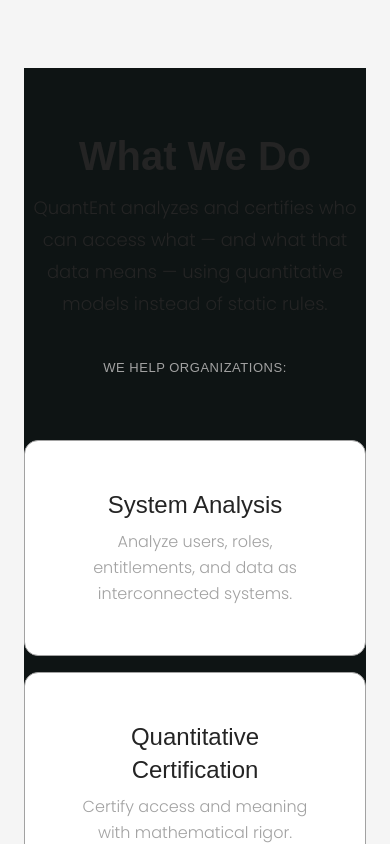
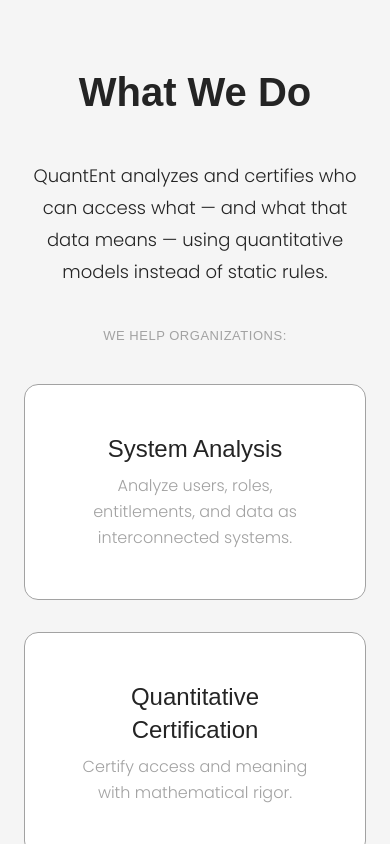
Before and after one commit to quantent-web/quantent-web, a Next.js app: page / in a window 390 px wide. Shown: the part 880-1724 px from the top of the page. Built offline with nearby package versions, Linux system fonts and the light colour scheme; a web font is replaced by a local one.

Commit message:
Expand pinned stack test into multi-step and card substeps

```diff
--- a/app/home-page-client.tsx
+++ b/app/home-page-client.tsx
@@ -19,6 +19,16 @@ type NavItem = { label: string; href: `#${string}` };
 type CardItem = {
   title: string;
   text: string;
+};
+
+type ContentSection = {
+  id: string;
+  title: string;
+  description: string;
+  kicker: string;
+  note: string;
+  cards: CardItem[];
+  inverted?: boolean;
 };
 
 const whatWeDoCards: CardItem[] = [
@@ -59,23 +69,44 @@ const dataCleaningCards: CardItem[] = [
   },
 ];
 
-function WhatWeDoContent({ sectionId, keyPrefix }: { sectionId: string; keyPrefix: string }) {
+const contentSections: ContentSection[] = [
+  {
+    id: 'what-we-do',
+    title: 'What We Do',
+    description:
+      'QuantEnt analyzes and certifies who can access what — and what that data means — using quantitative models instead of static rules.',
+    kicker: 'We help organizations:',
+    note:
+      'QuantEnt is built for complex, regulated environments where correctness, scale, and evolution matter.',
+    cards: whatWeDoCards,
+  },
+  {
+    id: 'what-we-do-inverted',
+    title: 'Data Cleaning, Categorizing, and Governance',
+    description:
+      'QuantEnt structures and governs enterprise data so every dataset is clean, categorized, and controlled with transparent policies.',
+    kicker: 'Entitlement And User Analysis:',
+    note:
+      'QuantEnt provides end-to-end governance for high-volume, high-impact enterprise data ecosystems.',
+    cards: dataCleaningCards,
+    inverted: true,
+  },
+];
+
+function ContentSectionLayout({ section, sectionId, keyPrefix }: { section: ContentSection; sectionId: string; keyPrefix: string }) {
   return (
-    <div className="what-we-do-layout">
-      <div className="what-we-do-left">
-        <h2 className="section-title">What We Do</h2>
+    <div className={`what-we-do-layout ${section.inverted ? 'what-we-do-layout--inverted' : ''}`}>
+      <div className={`what-we-do-left ${section.inverted ? 'what-we-do-left--description' : ''}`}>
+        <h2 className="section-title">{section.title}</h2>
 
-        <p className="section-lead">
-          QuantEnt analyzes and certifies who can access what — and what that data
-          means — using quantitative models instead of static rules.
-        </p>
+        <p className="section-lead">{section.description}</p>
       </div>
 
       <div className="what-we-do-right">
-        <p className="section-kicker">We help organizations:</p>
+        <p className="section-kicker">{section.kicker}</p>
 
         <MagicBentoGrid variant="4" sectionId={sectionId}>
-          {whatWeDoCards.map((card) => (
+          {section.cards.map((card) => (
             <div className="card" key={`${keyPrefix}-${card.title}`}>
               <h4 className="card-title">{card.title}</h4>
               <p className="card-text">{card.text}</p>
@@ -83,43 +114,7 @@ function WhatWeDoContent({ sectionId, keyPrefix }: { sectionId: string; keyPrefi
           ))}
         </MagicBentoGrid>
 
-        <p className="section-note">
-          QuantEnt is built for complex, regulated environments where correctness,
-          scale, and evolution matter.
-        </p>
-      </div>
-    </div>
-  );
-}
-
-function DataCleaningContent({ sectionId, keyPrefix }: { sectionId: string; keyPrefix: string }) {
-  return (
-    <div className="what-we-do-layout what-we-do-layout--inverted">
-      <div className="what-we-do-left what-we-do-left--description">
-        <h2 className="section-title">Data Cleaning, Categorizing, and Governance</h2>
-
-        <p className="section-lead">
-          QuantEnt structures and governs enterprise data so every dataset is clean,
-          categorized, and controlled with transparent policies.
-        </p>
-      </div>
-
-      <div className="what-we-do-right">
-        <p className="section-kicker">Entitlement And User Analysis:</p>
-
-        <MagicBentoGrid variant="4" sectionId={sectionId}>
-          {dataCleaningCards.map((card) => (
-            <div className="card" key={`${keyPrefix}-${card.title}`}>
-              <h4 className="card-title">{card.title}</h4>
-              <p className="card-text">{card.text}</p>
-            </div>
-          ))}
-        </MagicBentoGrid>
-
-        <p className="section-note">
-          QuantEnt provides end-to-end governance for high-volume, high-impact
-          enterprise data ecosystems.
-        </p>
+        <p className="section-note">{section.note}</p>
       </div>
     </div>
   );
@@ -505,16 +500,21 @@ export default function Home() {
           </div>
         </section>
 
-        <PinnedStackTest
-          stepOne={<WhatWeDoContent sectionId="pinned-stack-what-we-do" keyPrefix="pinned-stack-what-we-do" />}
-          stepTwo={<DataCleaningContent sectionId="pinned-stack-data-cleaning" keyPrefix="pinned-stack-data-cleaning" />}
-        />
+        <PinnedStackTest sections={contentSections} />
 
         {/* WHAT WE DO */}
         <section id="what-we-do" className="section">
           <div className="what-we-do-blocks">
-            <WhatWeDoContent sectionId="what-we-do" keyPrefix="what-we-do" />
-            <DataCleaningContent sectionId="what-we-do-inverted" keyPrefix="what-we-do-inverted" />
+            <ContentSectionLayout
+              section={contentSections[0]}
+              sectionId="what-we-do"
+              keyPrefix="what-we-do"
+            />
+            <ContentSectionLayout
+              section={contentSections[1]}
+              sectionId="what-we-do-inverted"
+              keyPrefix="what-we-do-inverted"
+            />
           </div>
         </section>
 
--- a/components/PinnedStackTest.module.css
+++ b/components/PinnedStackTest.module.css
@@ -5,7 +5,7 @@
 
 .track {
   position: relative;
-  min-height: 240svh;
+  min-height: calc((var(--stage-count, 14) * 72svh) + (100svh - var(--nav-h)));
 }
 
 .viewport {
@@ -20,28 +20,90 @@
   inset: 0;
   opacity: 0;
   pointer-events: none;
-  transform: translateY(24px);
-  transition: opacity 320ms ease, transform 320ms ease;
+  transition: opacity 320ms ease;
+  background-color: transparent;
 }
 
 .defaultVisible {
   opacity: 1;
   pointer-events: auto;
-  transform: translateY(0);
 }
 
 .active {
   opacity: 1;
   pointer-events: auto;
+  background-color: #0e1414;
+}
+
+.stageContainer {
+  position: relative;
+  width: 100%;
+  height: 100%;
+  display: grid;
+  place-items: center;
+  padding: var(--space-8);
+}
+
+.stage {
+  position: absolute;
+  inset: 0;
+  display: grid;
+  place-items: center;
+  gap: var(--space-5);
+  opacity: 0;
+  transform: translateY(20px);
+  transition: opacity 320ms ease, transform 320ms ease;
+}
+
+.stage > :global(.section-title),
+.stage > :global(.section-lead),
+.stage > :global(.section-kicker),
+.stage > :global(.section-note) {
+  max-width: 900px;
+  text-align: center;
+}
+
+.stage > :global(.section-kicker) {
+  margin-top: 0;
+}
+
+.stageActive {
+  opacity: 1;
   transform: translateY(0);
-  background-color: #0e1414;
+}
+
+.cardsGrid {
+  width: min(1120px, 100%);
+  display: grid;
+  grid-template-columns: repeat(2, minmax(0, 1fr));
+  gap: var(--space-6);
+}
+
+.cardAnimated {
+  opacity: 0;
+  transition: transform 360ms ease, opacity 360ms ease;
+}
+
+.fromLeft {
+  transform: translateX(-140%);
+}
+
+.fromRight {
+  transform: translateX(140%);
+}
+
+.fromBottom {
+  transform: translateY(140%);
+}
+
+.cardShown {
+  opacity: 1;
+  transform: translate(0, 0);
 }
 
 @media (max-width: 1023px) {
   .track {
     min-height: auto;
-    display: grid;
-    gap: var(--space-8);
   }
 
   .viewport {
@@ -49,19 +111,45 @@
     height: auto;
     overflow: visible;
     display: grid;
-    gap: var(--space-8);
+    gap: var(--space-10);
   }
 
   .step {
     position: static;
     opacity: 1;
     pointer-events: auto;
+    background-color: transparent;
+  }
+
+  .stageContainer {
+    position: static;
+    height: auto;
+    gap: var(--space-6);
+    padding: 0;
+  }
+
+  .stage {
+    position: static;
+    opacity: 1;
     transform: none;
+    transition: none;
+  }
+
+  .cardsGrid {
+    grid-template-columns: 1fr;
+  }
+
+  .cardAnimated {
+    opacity: 1;
+    transform: none;
+    transition: none;
   }
 }
 
 @media (prefers-reduced-motion: reduce) {
-  .step {
+  .step,
+  .stage,
+  .cardAnimated {
     transition: none;
   }
 }
--- a/components/PinnedStackTest.tsx
+++ b/components/PinnedStackTest.tsx
@@ -1,22 +1,38 @@
 'use client';
 
-import { useEffect, useRef, useState } from 'react';
-import type { ReactNode } from 'react';
+import { useEffect, useMemo, useRef, useState } from 'react';
+import type { CSSProperties } from 'react';
 import styles from './PinnedStackTest.module.css';
 
+type CardItem = {
+  title: string;
+  text: string;
+};
+
+type PinnedStackSection = {
+  id: string;
+  title: string;
+  description: string;
+  kicker: string;
+  note: string;
+  cards: CardItem[];
+};
+
 type PinnedStackTestProps = {
-  stepOne: ReactNode;
-  stepTwo: ReactNode;
+  sections: PinnedStackSection[];
 };
 
 const DESKTOP_QUERY = '(min-width: 1024px)';
 const REDUCED_MOTION_QUERY = '(prefers-reduced-motion: reduce)';
+const STAGES_PER_SECTION = 7;
 
-export default function PinnedStackTest({ stepOne, stepTwo }: PinnedStackTestProps) {
+export default function PinnedStackTest({ sections }: PinnedStackTestProps) {
   const sectionRef = useRef<HTMLElement | null>(null);
-  const [activeStep, setActiveStep] = useState(0);
+  const [activeStage, setActiveStage] = useState(0);
   const [isDesktop, setIsDesktop] = useState(false);
   const [isReducedMotion, setIsReducedMotion] = useState(false);
+
+  const totalStages = useMemo(() => sections.length * STAGES_PER_SECTION, [sections.length]);
 
   useEffect(() => {
     const desktopMedia = window.matchMedia(DESKTOP_QUERY);
@@ -39,7 +55,7 @@ export default function PinnedStackTest({ stepOne, stepTwo }: PinnedStackTestPro
 
   useEffect(() => {
     if (!isDesktop || isReducedMotion) {
-      setActiveStep(0);
+      setActiveStage(0);
       return;
     }
 
@@ -53,9 +69,9 @@ export default function PinnedStackTest({ stepOne, stepTwo }: PinnedStackTestPro
       const usableDistance = Math.max(sectionHeight - viewHeight, 1);
       const progress = (window.scrollY - sectionTop) / usableDistance;
       const normalized = Math.min(Math.max(progress, 0), 0.9999);
-      const index = Math.min(1, Math.floor(normalized * 2));
+      const index = Math.min(totalStages - 1, Math.floor(normalized * totalStages));
 
-      setActiveStep(index);
+      setActiveStage(index);
     };
 
     const onScroll = () => requestAnimationFrame(update);
@@ -68,24 +84,77 @@ export default function PinnedStackTest({ stepOne, stepTwo }: PinnedStackTestPro
       window.removeEventListener('scroll', onScroll);
       window.removeEventListener('resize', update);
     };
-  }, [isDesktop, isReducedMotion]);
+  }, [isDesktop, isReducedMotion, totalStages]);
+
+  const trackStyle = {
+    '--stage-count': String(totalStages),
+  } as CSSProperties;
 
   return (
     <section id="pinned-stack-test" className={`section ${styles.section}`} ref={sectionRef}>
-      <div className={styles.track}>
+      <div className={styles.track} style={trackStyle}>
         <div className={styles.viewport}>
-          <article
-            className={`${styles.step} ${styles.defaultVisible} ${activeStep === 0 ? styles.active : ''}`}
-            aria-hidden={activeStep !== 0 && isDesktop}
-          >
-            {stepOne}
-          </article>
-          <article
-            className={`${styles.step} ${activeStep === 1 ? styles.active : ''}`}
-            aria-hidden={activeStep !== 1 && isDesktop}
-          >
-            {stepTwo}
-          </article>
+          {sections.map((sectionData, sectionIndex) => {
+            const base = sectionIndex * STAGES_PER_SECTION;
+            const localStage = Math.min(Math.max(activeStage - base, 0), STAGES_PER_SECTION - 1);
+            const isSectionVisible = !isDesktop || !isReducedMotion
+              ? sectionIndex === 0
+              : activeStage >= base && activeStage < base + STAGES_PER_SECTION;
+
+            const showTitle = localStage === 0;
+            const showKicker = localStage === 1;
+            const showCards = localStage >= 2 && localStage <= 5;
+            const showNote = localStage === 6;
+
+            return (
+              <article
+                key={sectionData.id}
+                className={`${styles.step} ${isSectionVisible ? styles.active : ''} ${
+                  sectionIndex === 0 ? styles.defaultVisible : ''
+                }`}
+                aria-hidden={!isSectionVisible && isDesktop}
+              >
+                <div className={styles.stageContainer}>
+                  <div className={`${styles.stage} ${showTitle ? styles.stageActive : ''}`}>
+                    <h2 className="section-title">{sectionData.title}</h2>
+                    <p className="section-lead">{sectionData.description}</p>
+                  </div>
+
+                  <div className={`${styles.stage} ${showKicker ? styles.stageActive : ''}`}>
+                    <p className="section-kicker">{sectionData.kicker}</p>
+                  </div>
+
+                  <div className={`${styles.stage} ${showCards ? styles.stageActive : ''}`}>
+                    <div className={styles.cardsGrid}>
+                      {sectionData.cards.map((card, index) => {
+                        const isShown = localStage >= 2 + index;
+                        const fromClass =
+                          index === 0
+                            ? styles.fromLeft
+                            : index === 1
+                              ? styles.fromRight
+                              : styles.fromBottom;
+
+                        return (
+                          <div
+                            key={`${sectionData.id}-${card.title}`}
+                            className={`card ${styles.cardAnimated} ${fromClass} ${isShown ? styles.cardShown : ''}`}
+                          >
+                            <h4 className="card-title">{card.title}</h4>
+                            <p className="card-text">{card.text}</p>
+                          </div>
+                        );
+                      })}
+                    </div>
+                  </div>
+
+                  <div className={`${styles.stage} ${showNote ? styles.stageActive : ''}`}>
+                    <p className="section-note">{sectionData.note}</p>
+                  </div>
+                </div>
+              </article>
+            );
+          })}
         </div>
       </div>
     </section>
```
